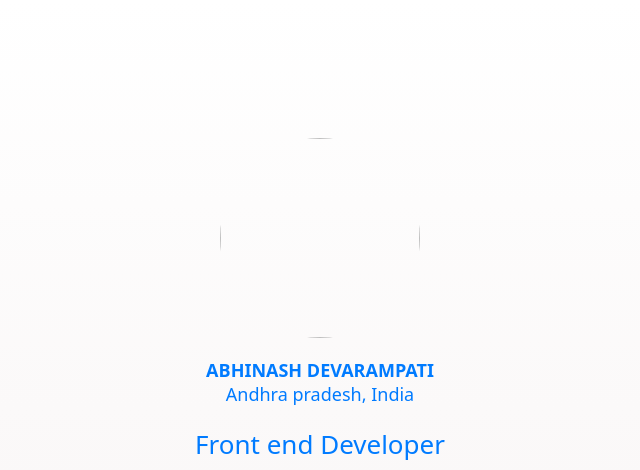
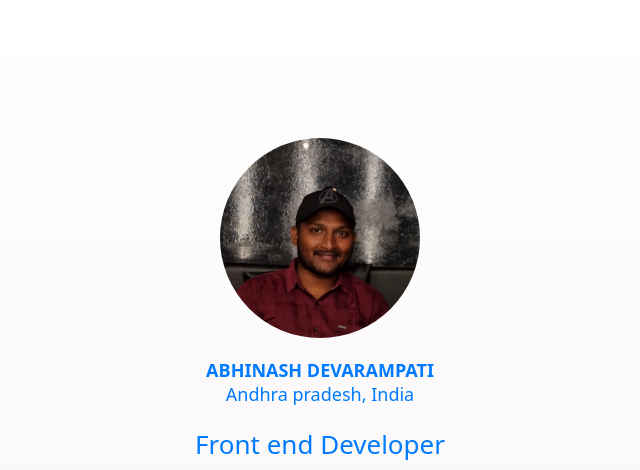
Before and after one commit to abhinashrd/My-profile, a plain HTML site: page index.html in a window 1280 px wide. Shown: the top 470 px of the page, without its empty margins (320-960 px from the left). Drawn offline with Linux system fonts and the light colour scheme.

Commit message:
Update index.html

```diff
--- a/index.html
+++ b/index.html
@@ -9,7 +9,7 @@
 
 </head>
 <body>
-    <img class= "profile-img" src="c:\Users\devar\OneDrive\Desktop\my pics\IMG-20231123-WA00154.jpg" alt="" />
+    <img class= "profile-img" src="IMG-20231123-WA0015.jpg" alt="" />
     <div class="column">
         <span class="header"> ABHINASH DEVARAMPATI</span>
         <span class="sub-header"> Andhra pradesh, India</span>
```
